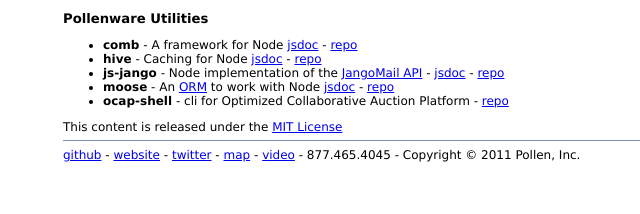
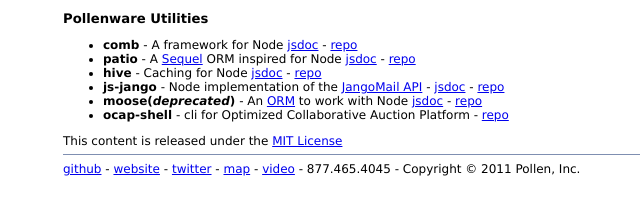
Before and after one commit to Pollenware/c2fo.github.com, a plain HTML site: page index.html in a window 1280 px wide. Shown: the whole page, without its empty margins (135-775 px from the left). Drawn offline with Linux system fonts and the light colour scheme.

Commit message:
Added patio to list

```diff
--- a/index.html
+++ b/index.html
@@ -179,9 +179,10 @@ ul.inheritsList
     <h2>Pollenware Utilities</h2>
   <ul>
     <li><strong>comb</strong> - A framework for Node <a href="/comb/index.html">jsdoc</a> - <a href="https://github.com/Pollenware/comb">repo</a></li>
+    <li><strong>patio</strong> - A <a href="http://sequel.rubyforge.org/">Sequel</a> ORM inspired for Node <a href="/patio/index.html">jsdoc</a> - <a href="https://github.com/Pollenware/patio">repo</a></li>
     <li><strong>hive</strong> - Caching for Node     <a href="/hive/index.html">jsdoc</a> - <a href="https://github.com/Pollenware/hive">repo</a></li>
     <li><strong>js-jango</strong> - Node implementation of the <a href="http://api.jangomail.com/">JangoMail API</a> - <a href="/js-jango/index.html">jsdoc</a> - <a href="https://github.com/Pollenware/js-jango">repo</a></li>
-    <li><strong>moose</strong> - An <a href="http://en.wikipedia.org/wiki/Object-relational_mapping">ORM</a> to work with Node <a href="/moose/index.html">jsdoc</a> - <a href="https://github.com/Pollenware/moose">repo</a></li>
+    <li><strong>moose(<i>deprecated</i>)</strong> - An <a href="http://en.wikipedia.org/wiki/Object-relational_mapping">ORM</a> to work with Node <a href="/moose/index.html">jsdoc</a> - <a href="https://github.com/Pollenware/moose">repo</a></li>
     <li><strong>ocap-shell</strong> - cli for Optimized Collaborative Auction Platform - <a href="https://github.com/Pollenware/ocap-shell">repo</a></li>
   </ul>
   <span>This content is released under the <a href="https://github.com/Pollenware/moose/raw/master/LICENSE">MIT License</a></span>
```
